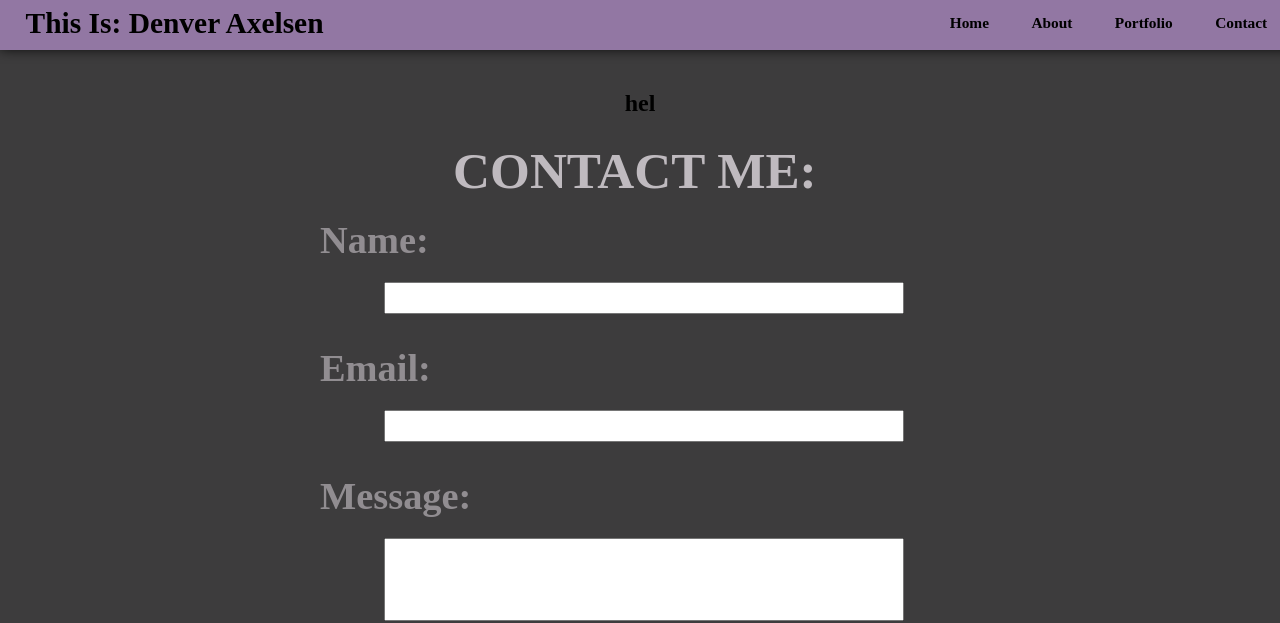
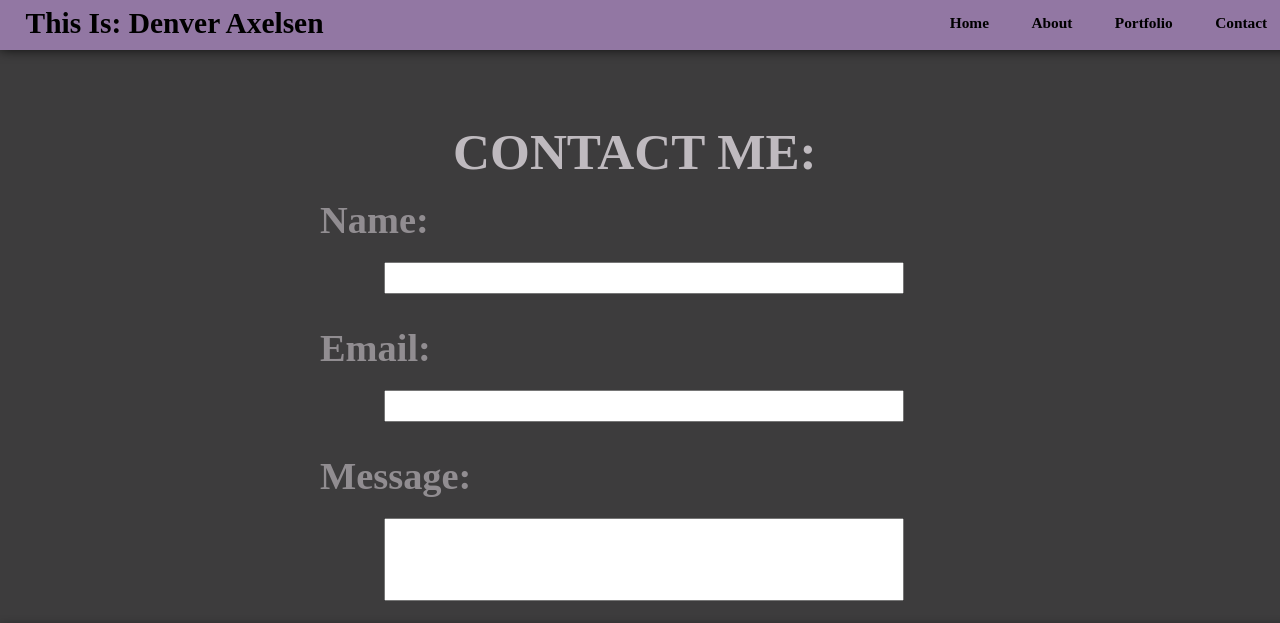
Before and after one commit to Axelsend/Personal-Website-Project, a plain HTML site: page Personal_Site/contact.html in a window 1280 px wide. Shown: the top 623 px of the page. Drawn offline with Linux system fonts and the light colour scheme.

Commit message:
test fix

```diff
--- a/Personal_Site/contact.html
+++ b/Personal_Site/contact.html
@@ -98,10 +98,6 @@
 
         </section>
 
-<h1>
-    hel
-</h1>
-
 </body>
 
 </html>
```
